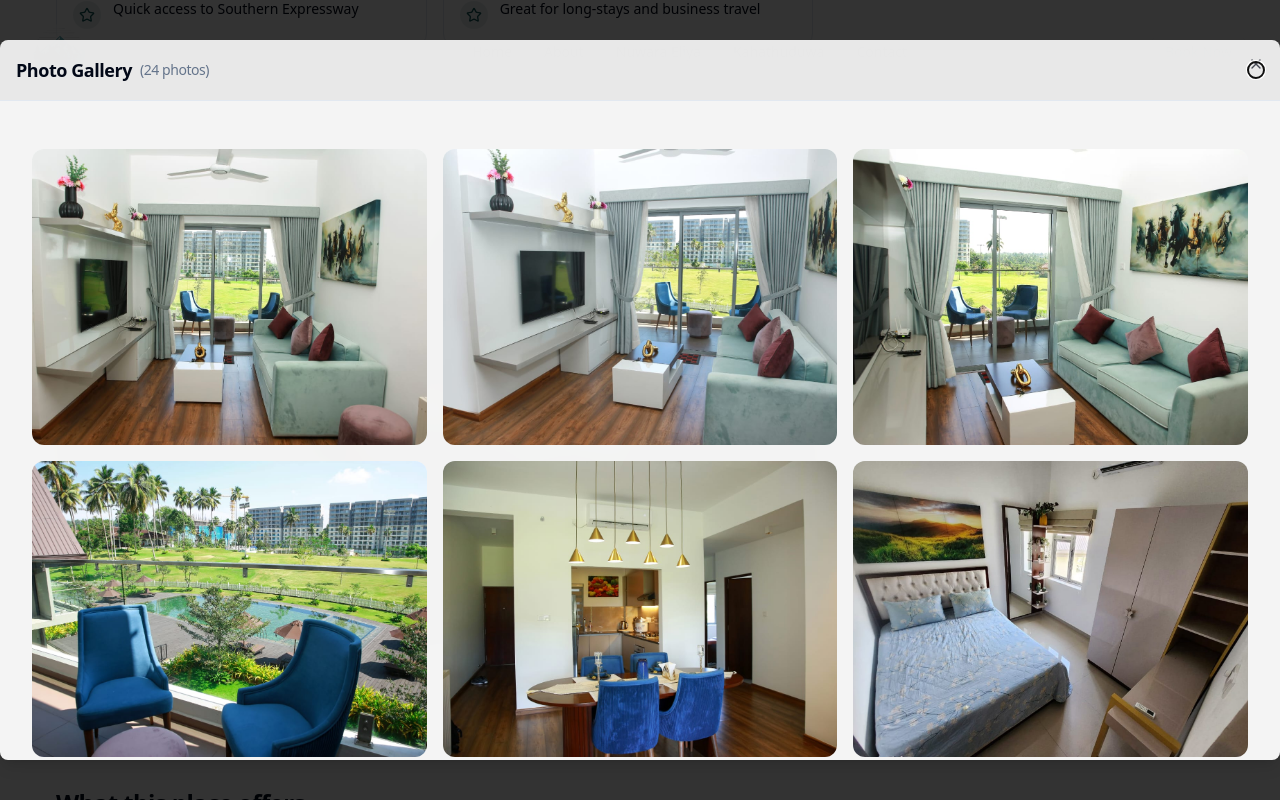
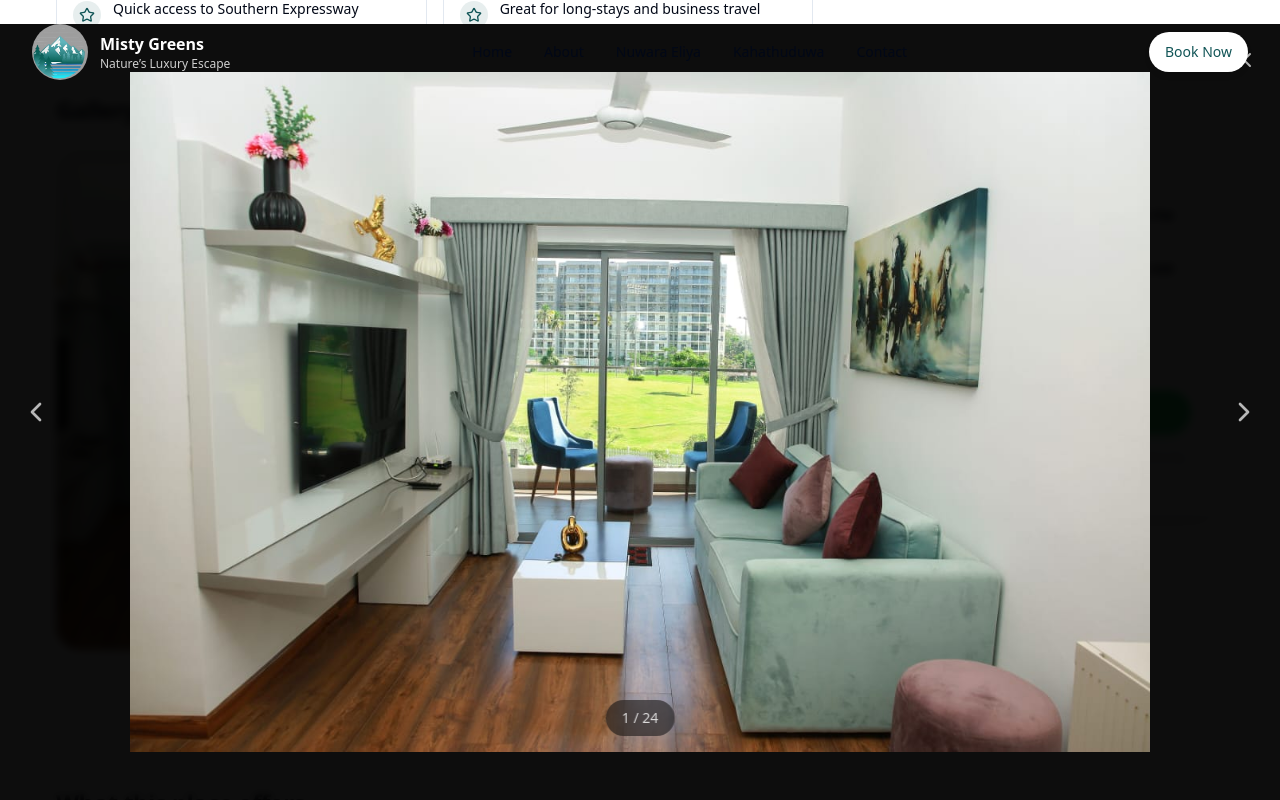
Before and after one commit to pvsameerpvs/misty-greens, a Next.js app: page /properties/kahathuduwa-canterbury-golf-view in a window 1280 px wide. Both pictures are taken after a click on the element 241 px from the left and 1425 px from the top of the page. Shown: the part 1025-1825 px from the top of the page. Built offline with nearby package versions, Linux system fonts and the light colour scheme; grey boxes are pictures that could not be loaded.

Commit message:
fix: image gallary each image show and slider

```diff
--- a/components/property-gallery.tsx
+++ b/components/property-gallery.tsx
@@ -1,18 +1,91 @@
 "use client";
 
+import { useState } from "react";
 import Image from "next/image";
-import { Grid2X2, X } from "lucide-react";
+import { Grid2X2, X, ChevronLeft, ChevronRight } from "lucide-react";
 import { Dialog, DialogContent, DialogTrigger, DialogTitle, DialogClose } from "@/components/ui/dialog";
+import { Button } from "@/components/ui/button";
 
 interface PropertyGalleryProps {
   images: string[];
 }
 
 export function PropertyGallery({ images }: PropertyGalleryProps) {
+  const [isGridOpen, setIsGridOpen] = useState(false);
+  const [currentImageIndex, setCurrentImageIndex] = useState<number | null>(null);
+
   if (!images || images.length === 0) return null;
 
+  const openLightbox = (index: number) => {
+    setCurrentImageIndex(index);
+  };
+
+  const closeLightbox = () => {
+    setCurrentImageIndex(null);
+  };
+
+  const nextImage = (e?: React.MouseEvent) => {
+    e?.stopPropagation();
+    if (currentImageIndex !== null) {
+      setCurrentImageIndex((prev) => (prev !== null && prev < images.length - 1 ? prev + 1 : 0));
+    }
+  };
+
+  const prevImage = (e?: React.MouseEvent) => {
+    e?.stopPropagation();
+    if (currentImageIndex !== null) {
+      setCurrentImageIndex((prev) => (prev !== null && prev > 0 ? prev - 1 : images.length - 1));
+    }
+  };
+
   return (
-    <Dialog>
+    <>
+      {/* Lightbox Overlay */}
+      {currentImageIndex !== null && (
+        <div className="fixed inset-0 z-[60] flex items-center justify-center bg-black/95 backdrop-blur-sm">
+          <Button
+            variant="ghost"
+            size="icon"
+            className="absolute right-4 top-4 z-[70] text-white/70 hover:bg-white/10 hover:text-white"
+            onClick={closeLightbox}
+          >
+            <X className="h-6 w-6" />
+          </Button>
+
+          <Button
+            variant="ghost"
+            size="icon"
+            className="absolute left-4 top-1/2 z-[70] -translate-y-1/2 text-white/70 hover:bg-white/10 hover:text-white"
+            onClick={prevImage}
+          >
+            <ChevronLeft className="h-8 w-8" />
+          </Button>
+
+          <Button
+            variant="ghost"
+            size="icon"
+            className="absolute right-4 top-1/2 z-[70] -translate-y-1/2 text-white/70 hover:bg-white/10 hover:text-white"
+            onClick={nextImage}
+          >
+            <ChevronRight className="h-8 w-8" />
+          </Button>
+
+          <div className="relative h-[85vh] w-[90vw] max-w-7xl">
+            <Image
+              src={images[currentImageIndex]}
+              alt={`Gallery image ${currentImageIndex + 1}`}
+              fill
+              className="object-contain"
+              priority
+              quality={100}
+            />
+             <div className="absolute bottom-4 left-1/2 -translate-x-1/2 text-white/80 text-sm font-medium px-4 py-2 bg-black/50 rounded-full backdrop-blur-md">
+                {currentImageIndex + 1} / {images.length}
+            </div>
+          </div>
+        </div>
+      )}
+
       <div className="grid grid-cols-2 gap-2 md:grid-cols-4 md:gap-4 h-[400px] md:h-[500px] overflow-hidden rounded-3xl">
         {images.slice(0, 5).map((image, i) => (
           <div
@@ -20,8 +93,14 @@ export function PropertyGallery({ images }: PropertyGalleryProps) {
             className={`relative overflow-hidden cursor-pointer group ${
               i === 0 ? "col-span-2 row-span-2 h-full" : "h-full"
             }`}
+            onClick={() => {
+                if (i === 4) {
+                    setIsGridOpen(true);
+                } else {
+                    openLightbox(i);
+                }
+            }}
           >
-            <DialogTrigger asChild>
             <div className="w-full h-full relative">
               <Image
                 src={image}
@@ -41,12 +120,12 @@ export function PropertyGallery({ images }: PropertyGalleryProps) {
                 </div>
               )}
             </div>
-            </DialogTrigger>
           </div>
         ))}
       </div>
 
-      <DialogContent className="max-w-7xl h-[90vh] bg-background/95 w-full p-0 overflow-hidden flex flex-col backdrop-blur-xl border-none">
+      <Dialog open={isGridOpen} onOpenChange={setIsGridOpen}>
+        <DialogContent className="max-w-7xl h-[90vh] bg-background/95 w-full p-0 overflow-hidden flex flex-col backdrop-blur-xl border-none text-foreground">
           <div className="p-4 border-b flex items-center justify-between bg-black/5 z-10 sticky top-0">
             <DialogTitle className="text-lg font-semibold flex items-center gap-2">
               Photo Gallery{" "}
@@ -55,17 +134,16 @@ export function PropertyGallery({ images }: PropertyGalleryProps) {
               </span>
             </DialogTitle>
             <DialogClose className="rounded-full p-2 hover:bg-black/10 transition-colors">
-
-
+               <X className="h-5 w-5" />
             </DialogClose>
           </div>
           <div className="flex-1 overflow-y-auto p-4 md:p-8">
-            {/* Strict 3-column grid as requested */}
             <div className="grid grid-cols-1 md:grid-cols-3 gap-4">
               {images.map((image, i) => (
                 <div
                   key={i}
-                className="relative aspect-[4/3] overflow-hidden rounded-xl bg-muted"
+                  className="relative aspect-[4/3] overflow-hidden rounded-xl bg-muted cursor-pointer"
+                  onClick={() => openLightbox(i)}
                 >
                   <Image
                     src={image}
@@ -80,5 +158,6 @@ export function PropertyGallery({ images }: PropertyGalleryProps) {
           </div>
         </DialogContent>
       </Dialog>
+    </>
   );
 }
```
Lines whose indentation alone changed are shown as unchanged.
